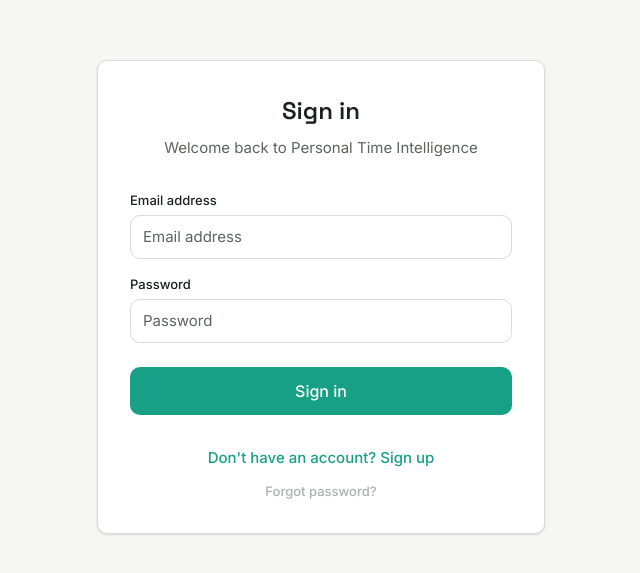
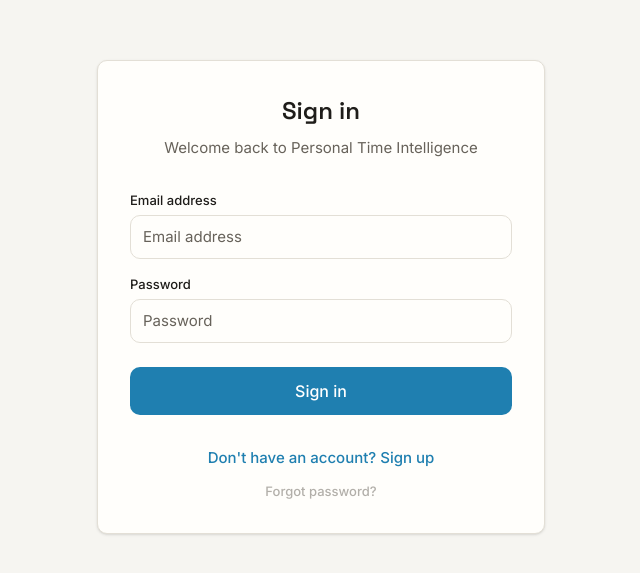
Before and after one commit to ismaeeeelshaikh/Smart-Habit-Tracker, a React (Vite) app in the folder frontend/: page /login in a window 1280 px wide. Shown: the part 103-676 px from the top of the page, without its empty margins (319-959 px from the left). Built offline with nearby package versions, Linux system fonts and the light colour scheme; no server answers.

Commit message:
frontend improvised

```diff
--- a/frontend/index.html
+++ b/frontend/index.html
@@ -4,6 +4,9 @@
     <meta charset="UTF-8" />
     <link rel="icon" type="image/svg+xml" href="/favicon.svg" />
     <meta name="viewport" content="width=device-width, initial-scale=1.0" />
+    <meta name="color-scheme" content="light dark" />
+    <meta name="theme-color" content="#F6F5F1" media="(prefers-color-scheme: light)" />
+    <meta name="theme-color" content="#15171A" media="(prefers-color-scheme: dark)" />
     <link rel="preconnect" href="https://fonts.googleapis.com">
     <link rel="preconnect" href="https://fonts.gstatic.com" crossorigin>
     <link href="https://fonts.googleapis.com/css2?family=IBM+Plex+Mono:wght@400;500&family=Inter:wght@400;500&family=Space+Grotesk:wght@600;700&display=swap" rel="stylesheet">
--- a/frontend/src/components/goals/GoalSteps.tsx
+++ b/frontend/src/components/goals/GoalSteps.tsx
@@ -7,7 +7,7 @@ import { Button } from '../ui/Button';
 const MAX_STEPS = 30;
 
 const inputClass =
-    'h-9 rounded-md border border-[var(--color-border)] bg-white px-3 text-sm text-[var(--color-ink)] placeholder-[var(--color-ink-muted)] outline-none focus-visible:border-[var(--color-free)] focus-visible:ring-[3px] focus-visible:ring-[var(--color-free-tint)]';
+    'h-9 rounded-md border border-[var(--color-border)] bg-[var(--color-surface)] px-3 text-sm text-[var(--color-ink)] placeholder-[var(--color-ink-muted)] outline-none focus-visible:border-[var(--color-free)] focus-visible:ring-[3px] focus-visible:ring-[var(--color-free-tint)]';
 
 interface GoalStepsProps {
     goal: Goal;
--- a/frontend/src/components/goals/SuggestGoals.tsx
+++ b/frontend/src/components/goals/SuggestGoals.tsx
@@ -82,7 +82,7 @@ export const SuggestGoals: React.FC<SuggestGoalsProps> = ({ onAdd }) => {
                 placeholder="Optional: final year IT student, placements coming up, want to stay fit…"
                 rows={2}
                 maxLength={500}
-                className="w-full rounded-[8px] border border-[var(--color-border)] bg-white px-3 py-2 text-[15px] text-[var(--color-ink)] placeholder-[var(--color-ink-muted)] outline-none focus-visible:border-[var(--color-free)] focus-visible:ring-[3px] focus-visible:ring-[var(--color-free-tint)]"
+                className="w-full rounded-[8px] border border-[var(--color-border)] bg-[var(--color-surface)] px-3 py-2 text-[15px] text-[var(--color-ink)] placeholder-[var(--color-ink-muted)] outline-none focus-visible:border-[var(--color-free)] focus-visible:ring-[3px] focus-visible:ring-[var(--color-free-tint)]"
             />
 
             <div className="flex flex-wrap items-center justify-end gap-2">
--- a/frontend/src/components/layout/AppLayout.tsx
+++ b/frontend/src/components/layout/AppLayout.tsx
@@ -56,7 +56,7 @@ export const AppLayout = () => {
                       "px-3 py-2 rounded-md font-inter text-sm font-medium transition-colors flex items-center space-x-2 min-h-[44px] touch-manipulation focus-visible:outline-none focus-visible:ring-2 focus-visible:ring-[var(--color-free)]",
                       isActive
                         ? "text-[var(--color-free)] bg-[var(--color-free-tint)]"
-                        : "text-[var(--color-ink-muted)] hover:text-[var(--color-ink)] hover:bg-gray-50"
+                        : "text-[var(--color-ink-muted)] hover:text-[var(--color-ink)] hover:bg-[var(--color-surface-soft)]"
                     )
                   }
                 >
--- a/frontend/src/components/schedule/DescribeWeek.tsx
+++ b/frontend/src/components/schedule/DescribeWeek.tsx
@@ -116,7 +116,7 @@ export const DescribeWeek: React.FC<DescribeWeekProps> = ({ onSaved }) => {
                 placeholder={EXAMPLE}
                 rows={3}
                 maxLength={4000}
-                className="w-full rounded-[8px] border border-[var(--color-border)] bg-white px-3 py-2 text-[15px] text-[var(--color-ink)] placeholder-[var(--color-ink-muted)] outline-none focus-visible:border-[var(--color-free)] focus-visible:ring-[3px] focus-visible:ring-[var(--color-free-tint)]"
+                className="w-full rounded-[8px] border border-[var(--color-border)] bg-[var(--color-surface)] px-3 py-2 text-[15px] text-[var(--color-ink)] placeholder-[var(--color-ink-muted)] outline-none focus-visible:border-[var(--color-free)] focus-visible:ring-[3px] focus-visible:ring-[var(--color-free-tint)]"
             />
 
             <div className="flex flex-wrap items-center justify-end gap-2">
@@ -152,7 +152,7 @@ export const DescribeWeek: React.FC<DescribeWeekProps> = ({ onSaved }) => {
             <div className="flex flex-col gap-2 border-t border-border pt-3">
                 <p className="text-sm font-medium">Have your college timetable as a PDF?</p>
                 <div className="flex flex-wrap items-center gap-2">
-                    <label className="inline-flex items-center gap-2 cursor-pointer rounded-md border border-[var(--color-border)] bg-white px-3 py-2 text-sm hover:border-[var(--color-free)] focus-within:ring-[3px] focus-within:ring-[var(--color-free-tint)]">
+                    <label className="inline-flex items-center gap-2 cursor-pointer rounded-md border border-[var(--color-border)] bg-[var(--color-surface)] px-3 py-2 text-sm hover:border-[var(--color-free)] focus-within:ring-[3px] focus-within:ring-[var(--color-free-tint)]">
                         <FileUp aria-hidden="true" className="h-4 w-4" />
                         <span className="min-w-0 truncate max-w-[14rem]">{pdf ? pdf.name : 'Choose PDF'}</span>
                         <input
@@ -236,7 +236,7 @@ export const DescribeWeek: React.FC<DescribeWeekProps> = ({ onSaved }) => {
                                 <select
                                     value={reminder}
                                     onChange={(e) => setReminder(e.target.value)}
-                                    className="h-9 rounded-md border border-[var(--color-border)] bg-white px-2 text-sm text-[var(--color-ink)] outline-none focus-visible:ring-[3px] focus-visible:ring-[var(--color-free-tint)]"
+                                    className="h-9 rounded-md border border-[var(--color-border)] bg-[var(--color-surface)] px-2 text-sm text-[var(--color-ink)] outline-none focus-visible:ring-[3px] focus-visible:ring-[var(--color-free-tint)]"
                                 >
                                     {REMINDER_CHOICES.map((choice) => (
                                         <option key={choice.value} value={choice.value}>
--- a/frontend/src/components/schedule/QuietDays.tsx
+++ b/frontend/src/components/schedule/QuietDays.tsx
@@ -58,7 +58,7 @@ interface QuietDaysProps {
 }
 
 const inputClass =
-    'h-10 rounded-md border border-[var(--color-border)] bg-white px-3 text-sm text-[var(--color-ink)] placeholder-[var(--color-ink-muted)] outline-none focus-visible:border-[var(--color-free)] focus-visible:ring-[3px] focus-visible:ring-[var(--color-free-tint)]';
+    'h-10 rounded-md border border-[var(--color-border)] bg-[var(--color-surface)] px-3 text-sm text-[var(--color-ink)] placeholder-[var(--color-ink-muted)] outline-none focus-visible:border-[var(--color-free)] focus-visible:ring-[3px] focus-visible:ring-[var(--color-free-tint)]';
 
 /**
  * One idea, two ways to say it: every week ("every Saturday") or on a date
@@ -164,8 +164,8 @@ export const QuietDays: React.FC<QuietDaysProps> = ({ quietDays, onChangeQuietDa
                                 onClick={() => toggleWeekday(day.id)}
                                 className={`h-9 min-w-[3.25rem] rounded-md border px-3 text-sm font-medium transition-colors focus-visible:outline-none focus-visible:ring-[3px] focus-visible:ring-[var(--color-free-tint)] disabled:opacity-60 ${
                                     quiet
-                                        ? 'border-[var(--color-ink)] bg-[var(--color-ink)] text-white'
-                                        : 'border-[var(--color-border)] bg-white text-[var(--color-ink)] hover:border-[var(--color-free)]'
+                                        ? 'border-[var(--color-ink)] bg-[var(--color-ink)] text-[var(--color-bg)]'
+                                        : 'border-[var(--color-border)] bg-[var(--color-surface)] text-[var(--color-ink)] hover:border-[var(--color-free)]'
                                 }`}
                             >
                                 {day.short}
--- a/frontend/src/components/ui/Button.tsx
+++ b/frontend/src/components/ui/Button.tsx
@@ -18,8 +18,8 @@ export const Button = React.forwardRef<HTMLButtonElement, ButtonProps>(
     const baseStyles = "inline-flex items-center justify-center min-h-[44px] touch-manipulation transition-colors focus-visible:outline-none focus-visible:ring-2 focus-visible:ring-offset-2 disabled:pointer-events-none disabled:bg-[var(--color-border)] disabled:text-[var(--color-ink-muted)] disabled:border-transparent font-inter font-medium";
 
     const variants = {
-      primary: "bg-[var(--color-free)] text-white rounded-[10px] px-[20px] py-[12px] hover:brightness-90 focus-visible:ring-[var(--color-free)]",
-      secondary: "bg-transparent border border-[var(--color-border)] text-[var(--color-ink)] rounded-[10px] px-[20px] py-[12px] hover:bg-gray-50 focus-visible:ring-[var(--color-ink)]",
+      primary: "bg-[var(--color-free)] text-[var(--color-on-free)] rounded-[10px] px-[20px] py-[12px] hover:brightness-90 focus-visible:ring-[var(--color-free)]",
+      secondary: "bg-transparent border border-[var(--color-border)] text-[var(--color-ink)] rounded-[10px] px-[20px] py-[12px] hover:bg-[var(--color-surface-soft)] focus-visible:ring-[var(--color-ink)]",
       destructive: "bg-transparent text-[var(--color-error)] hover:underline focus-visible:ring-[var(--color-error)] rounded-[8px] px-3 py-2"
     };
 
--- a/frontend/src/components/ui/Input.tsx
+++ b/frontend/src/components/ui/Input.tsx
@@ -21,7 +21,7 @@ export const Input = React.forwardRef<HTMLInputElement, InputProps>(
           aria-invalid={error ? true : undefined}
           aria-describedby={error ? errorId : undefined}
           className={cn(
-            "w-full bg-white border border-[var(--color-border)] rounded-[8px] px-[12px] py-[10px] text-[var(--color-ink)] font-inter text-[15px]",
+            "w-full bg-[var(--color-surface)] border border-[var(--color-border)] rounded-[8px] px-[12px] py-[10px] text-[var(--color-ink)] font-inter text-[15px]",
             // transition-colors, not transition-all: naming the properties keeps this
             // off the compositor's slow path.
             "placeholder-[var(--color-ink-muted)] outline-none transition-colors",
--- a/frontend/src/index.css
+++ b/frontend/src/index.css
@@ -1,15 +1,19 @@
 @import "tailwindcss";
 
 @theme {
-  /* Colors */
-  --color-bg: #F6F7F5;
-  --color-surface: #FFFFFF;
-  --color-ink: #1B211F;
-  --color-ink-muted: #5C645F;
-  --color-border: #DADDD7;
-  --color-committed: #3B4266;
-  --color-free: #17A085;
-  --color-free-tint: #E4F5F0;
+  /* Colors: "Cerulean". Free time is the open-sky blue; committed time is
+     warm charcoal on a paper-warm ground. Dark values ("Night") are below. */
+  --color-bg: #F6F5F1;
+  --color-surface: #FFFEFB;
+  --color-surface-soft: #EFEDE7;
+  --color-ink: #1F1D1A;
+  --color-ink-muted: #67625A;
+  --color-border: #E3DFD6;
+  --color-committed: #33302B;
+  --color-free: #1F7FB0;
+  --color-free-tint: #E2F0F6;
+  /* Text on a free-coloured fill (the primary button). */
+  --color-on-free: #FFFFFF;
 
   --color-priority-high: #D64550;
   --color-priority-medium: #E8A33D;
@@ -43,6 +47,50 @@
   --text-data-lg--line-height: 34px;
 }
 
+/* Names some components were written against. They used to resolve to
+   nothing (Tailwind 4 emits no colour for an unknown token), so borders fell
+   back to the text colour and cards had no fill. They are aliases, not new
+   colours: every one points at a token above. */
+@theme inline {
+  --color-card: var(--color-surface);
+  --color-background: var(--color-bg);
+  --color-foreground: var(--color-ink);
+  --color-muted: var(--color-surface-soft);
+  --color-muted-foreground: var(--color-ink-muted);
+  --color-destructive: var(--color-error);
+  --color-input: var(--color-border);
+  --color-primary: var(--color-free);
+  --color-ring: var(--color-free);
+}
+
+:root {
+  color-scheme: light;
+}
+
+/* "Night": the same family in the dark. Tailwind's @theme can't sit inside a
+   media query, but its utilities read these variables at runtime, so
+   overriding them here switches the whole app with the phone's setting. */
+@media (prefers-color-scheme: dark) {
+  :root {
+    color-scheme: dark;
+    --color-bg: #15171A;
+    --color-surface: #1D2024;
+    --color-surface-soft: #24282D;
+    --color-ink: #E9E6E0;
+    --color-ink-muted: #A39E95;
+    --color-border: #2F343A;
+    --color-committed: #4A4640;
+    --color-free: #58A9D6;
+    --color-free-tint: #18303F;
+    --color-on-free: #0C1C26;
+    --color-priority-high: #EC737B;
+    --color-priority-medium: #E8B25E;
+    --color-priority-low: #6FBF91;
+    --color-error: #EC737B;
+    --color-warning-bg: #3A3020;
+  }
+}
+
 body {
   background-color: var(--color-bg);
   color: var(--color-ink);
```
Also changed, not shown: 1 other file (tests, documents, lock files or other folders).
